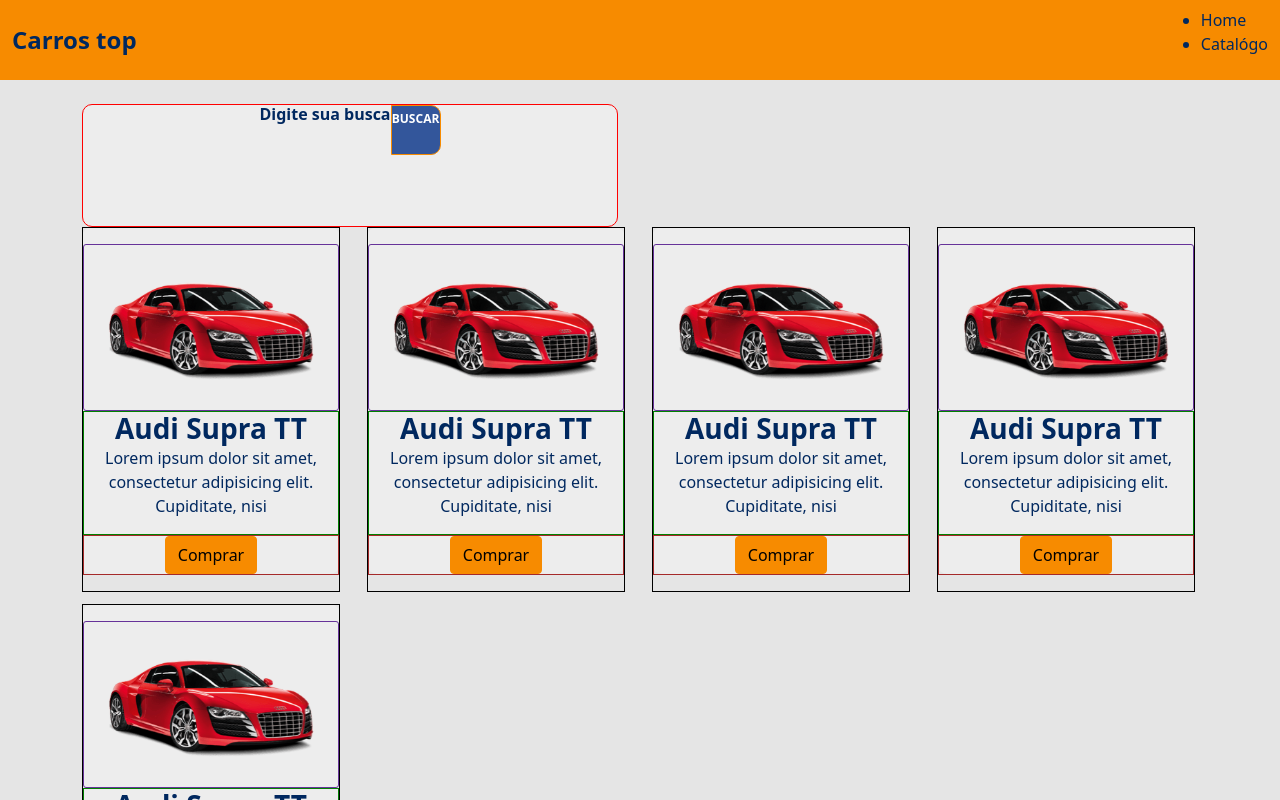
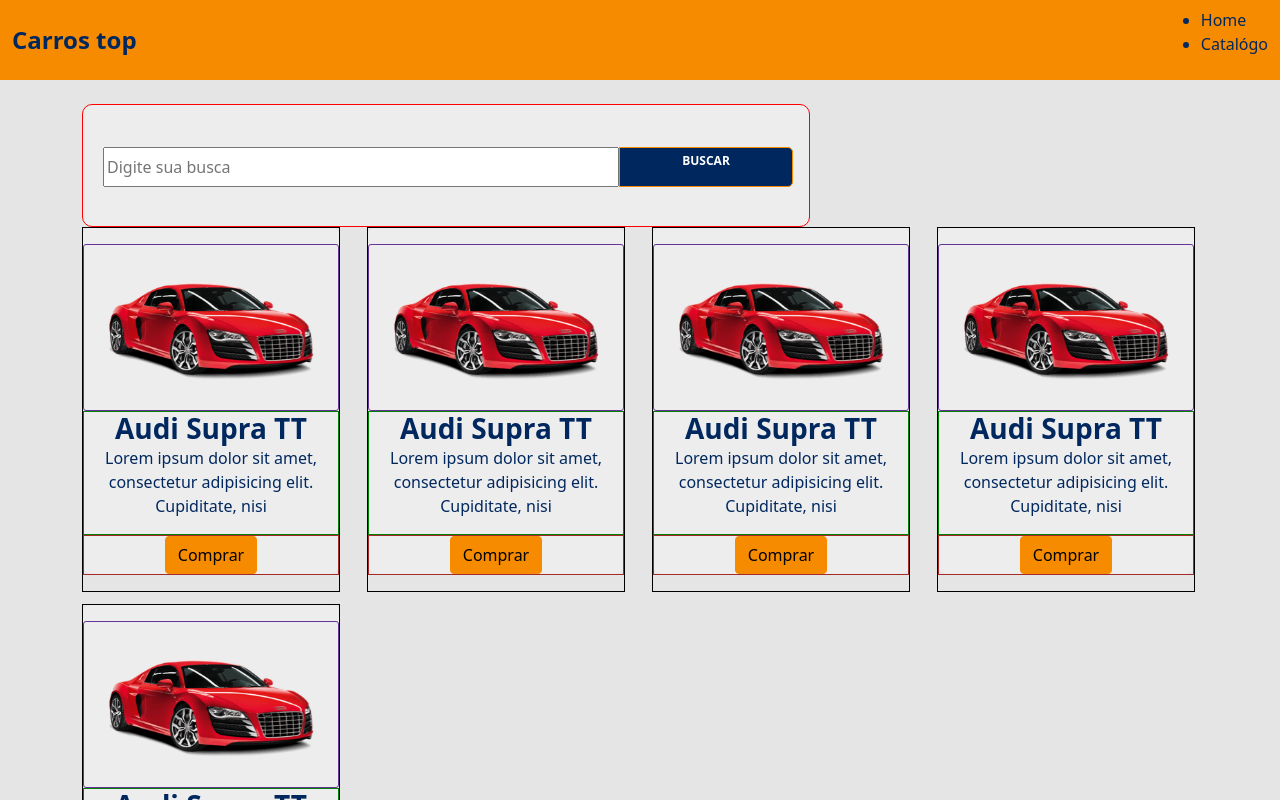
Before and after one commit to Deividwb/DWCatalogCar, a React (Create React App) app in the folder frontweb_catalogcar/: page /products in a window 1280 px wide. Shown: the top 800 px of the page. Built offline with nearby package versions, Linux system fonts and the light colour scheme.

Commit message:
Stylization ButtonSource

```diff
--- a/frontweb_catalogcar/src/components/ButtonBuscar/styles.css
+++ /dev/null
@@ -1,28 +0,0 @@
-.btn-container{
-    background-color: #EDEDED;
-    width: 536px;
-    height: 123px;
-    left: 20px;
-    top: 100px;
-    border-radius: 10px;
-    display: flex;
-    justify-content: center;
-    align-content: center;
-    border: 1px solid red;
-}
-
-.btn h6{
-    color: #fff;
-    font-size: 12px;
-    text-transform: uppercase;
-}
-
-.btn-buscar-container{
-    display: flex;
-    justify-content: center;
-
-    width: 50px;
-    height: 50px;
-    border-radius: 0px 10px 10px 0px;
-    background-color: #33569b;
-}
--- a/frontweb_catalogcar/src/components/ButtonBuscar/index.tsx
+++ b/frontweb_catalogcar/src/components/ButtonSource/index.tsx
@@ -3,12 +3,14 @@
 const ButtonBuscar = () =>{
     return(
         <div className='btn-container'>
-
-            <h6>Digite sua busca</h6>
+            <div className='card-source'>
+            <input type="text" placeholder='Digite sua busca' />
 
             <button className="btn btn-primary btn-buscar-container">
                 <h6>Buscar</h6>
             </button>
+            </div>
+
         </div>
     );
 }
--- /dev/null
+++ b/frontweb_catalogcar/src/components/ButtonSource/styles.css
@@ -0,0 +1,42 @@
+.btn-container {
+  background-color: #ededed;
+  width: 728px;
+  height: 123px;
+  left: 20px;
+  top: 100px;
+  border-radius: 10px;
+  display: flex;
+  align-content: center;
+  border: 1px solid red;
+}
+.card-source {
+  padding: 42px 192px 41px 20px;
+
+  display: flex;
+
+  height: 20px;
+}
+
+.card-source input {
+  width: 516px;
+  height: 40px;
+  left: 40px;
+  justify-content: center;
+}
+
+.btn h6 {
+  color: #fff;
+  font-size: 12px;
+  text-transform: uppercase;
+}
+
+.btn-buscar-container {
+  display: flex;
+  justify-content: center;
+  width: 174px;
+  height: 40px;
+  left: 556px;
+  top: 141px;
+  background: #00285F;
+  border-radius: 0px 5px 5px 0px
+}
--- a/frontweb_catalogcar/src/pages/Catalog/index.tsx
+++ b/frontweb_catalogcar/src/pages/Catalog/index.tsx
@@ -1,4 +1,4 @@
-import ButtonBuscar from 'components/ButtonBuscar';
+import ButtonBuscar from 'components/ButtonSource';
 import ProductCar from 'components/ProductCard';
 
 const Catalog = () => {
```
